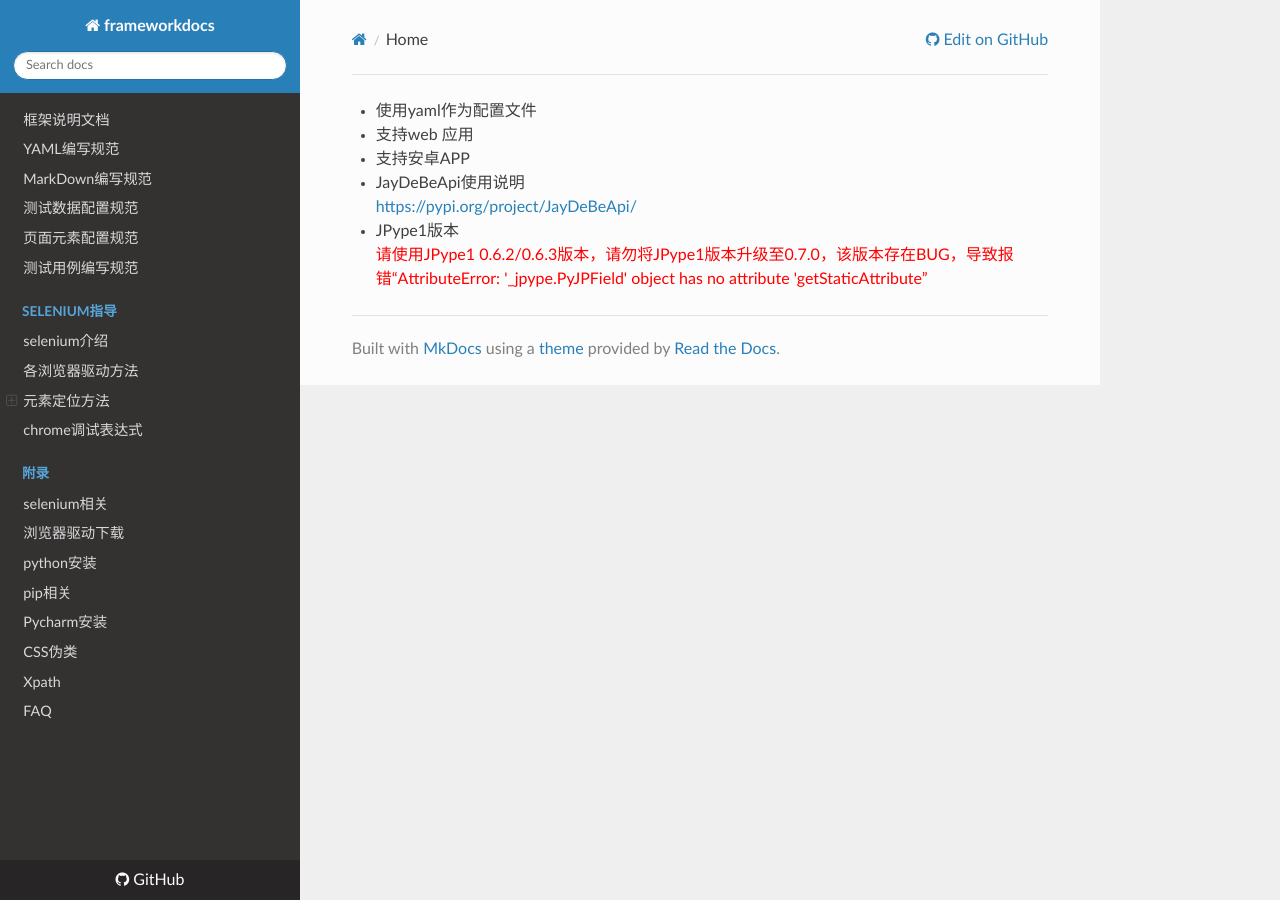
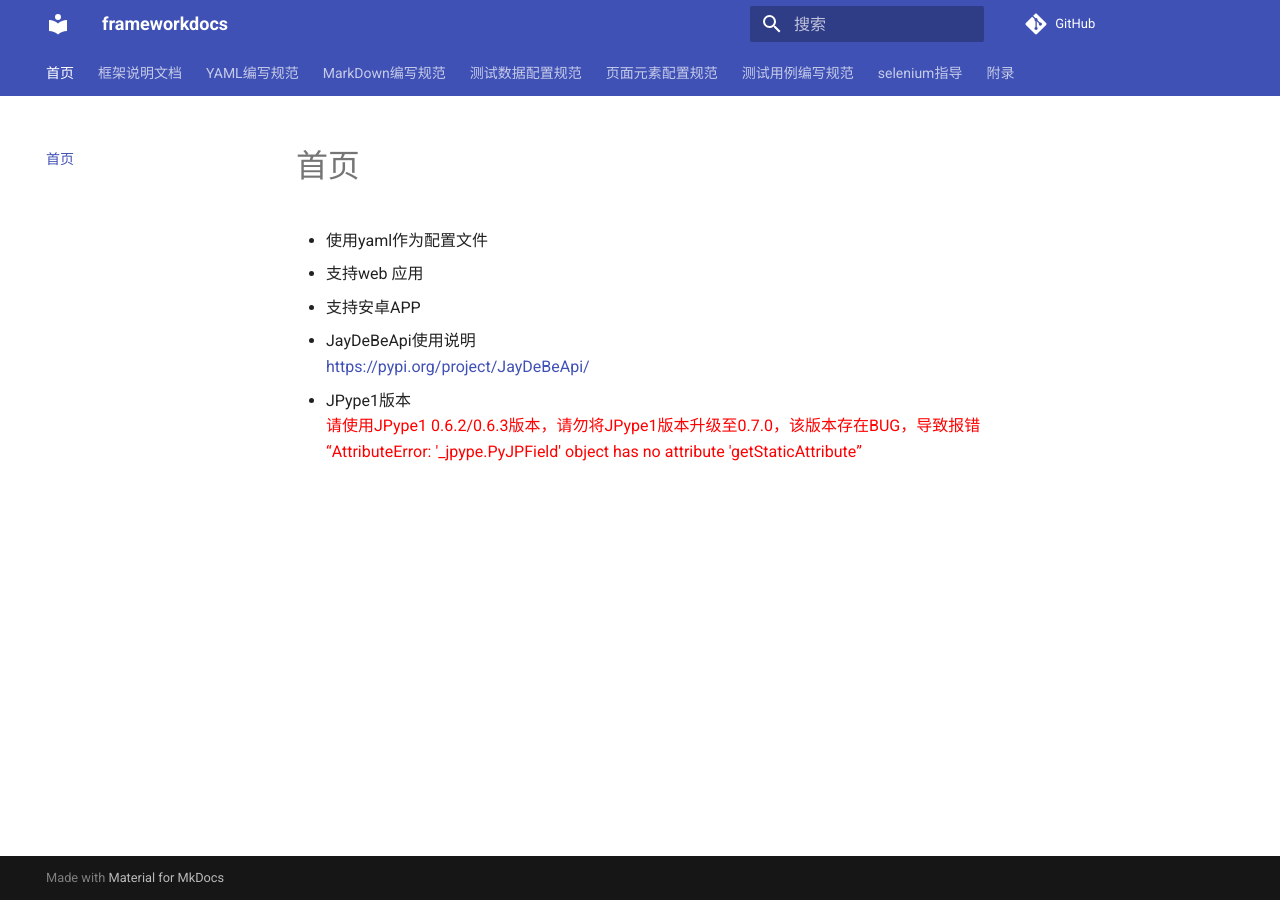
Before and after one commit to chrishshare/frameworkdocs, an MkDocs documentation site: the page built from docs/index.md, in a window 1280 px wide. Built offline with MkDocs 1.6.1 and Material for MkDocs 9.7.7, drawn with Linux system fonts in a browser that asks for light colours; nearby versions of some CDN libraries; comment, search, counter and statistics services are not loaded.

Commit message:
主题修改

```diff
--- a/mkdocs.yml
+++ b/mkdocs.yml
@@ -1,6 +1,6 @@
 site_name: frameworkdocs
 nav:
-#    - index: index.md
+    - 首页: index.md
     - 框架说明文档: frameHelp.md
     - YAML编写规范: yamlHelp.md
     - MarkDown编写规范: mdHelp.md
@@ -19,7 +19,6 @@ nav:
               - link定位: selenium/link.md
               - xpath定位: selenium/xpath.md
               - css定位: selenium/css.md
-#          selenium/css.md
         - chrome调试表达式: selenium/chrome.md
     - 附录:
         - selenium相关: addition/seleniumhelp.md
@@ -30,7 +29,18 @@ nav:
         - CSS伪类: addition/css.md
         - Xpath: addition/xpath.md
         - FAQ: addition/faq.md
-theme: readthedocs
+theme:
+  name: material
+  features:
+    - tabs
+    - instant
+  language: zh
+  palette:
+    primary: indigo
+    accent: indigo
 repo_url: https://github.com/chrishshare/framework
 site_description: framework
 site_favicon: imgs/favicon.ico
+markdown_extensions:
+  - admonition
+  - codehilite
```
Also changed, not shown: requirements.txt (added, +21 -0 lines).
